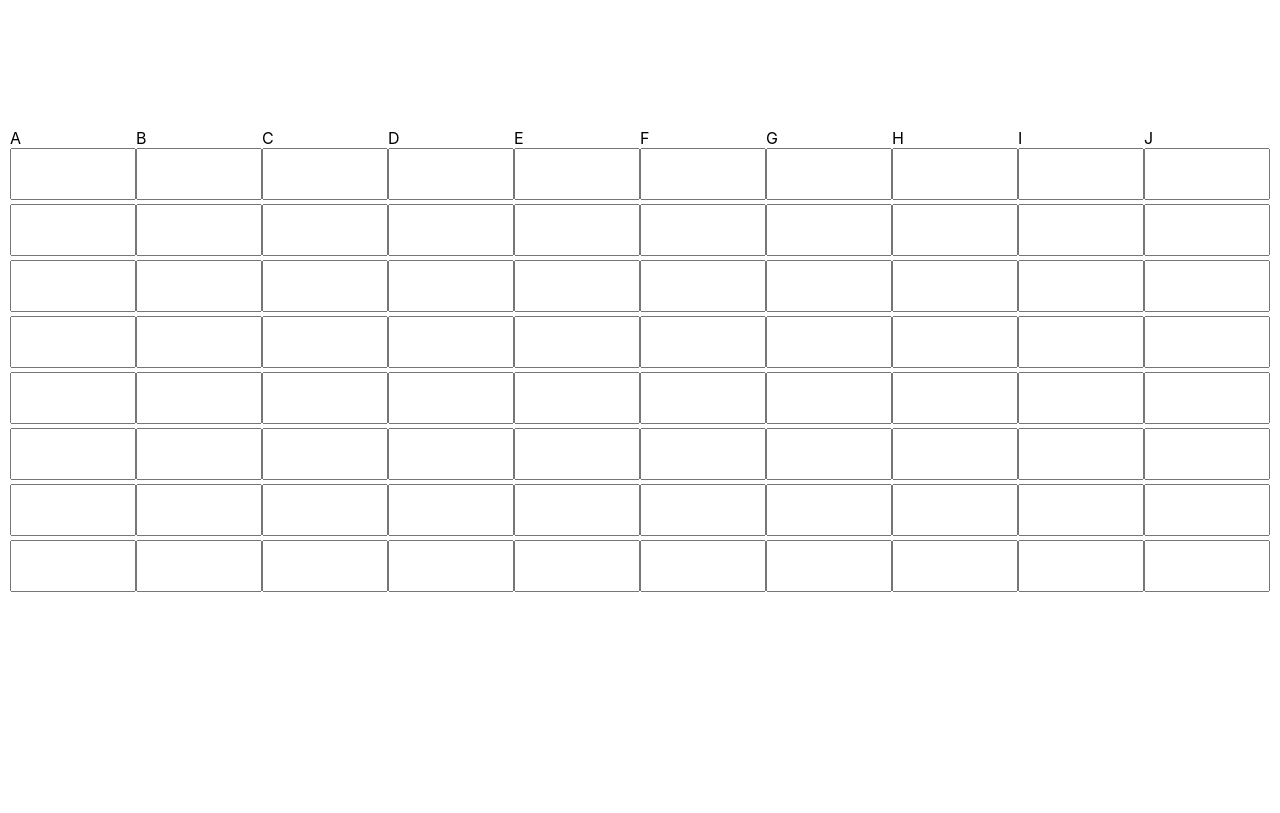
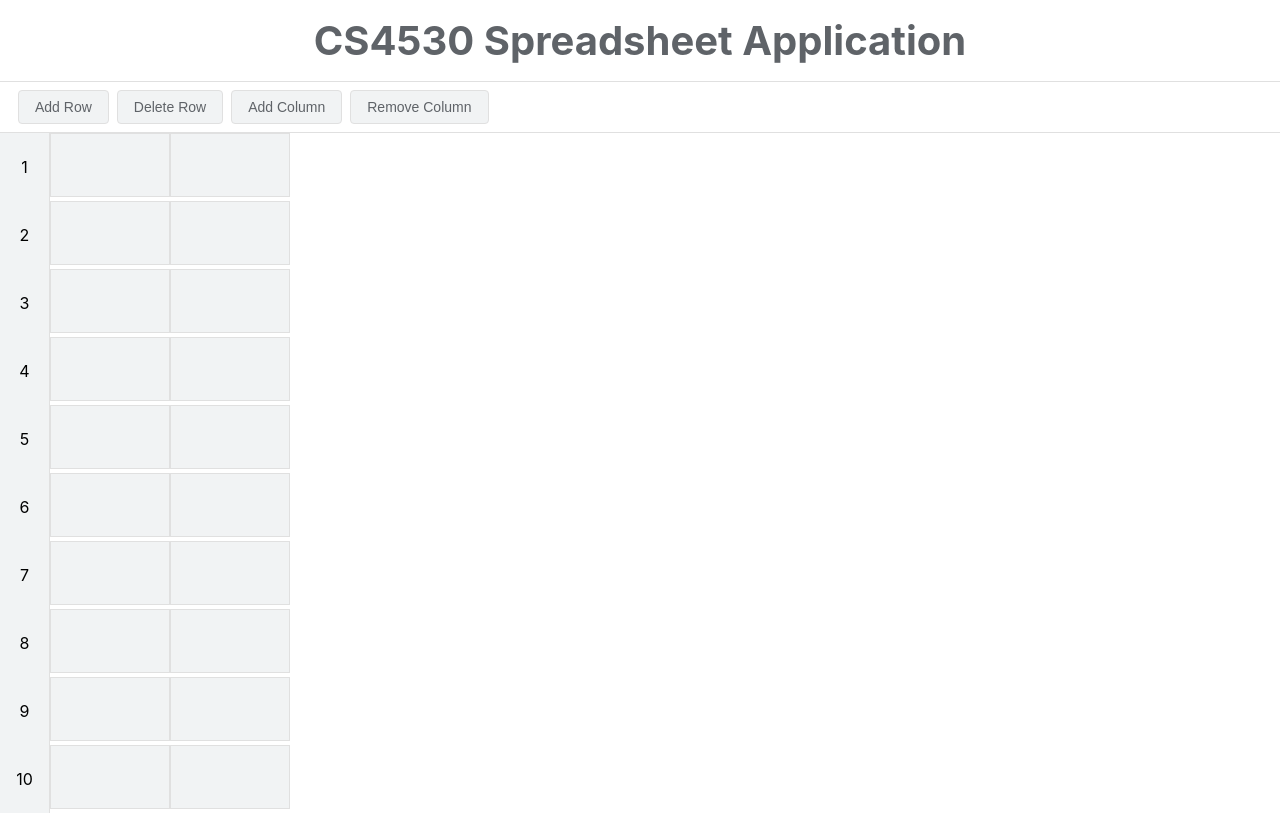
Before and after one commit to jakejmedeiros/cs4530_project, a React (Create React App) app: page / in a window 1280 px wide. Built offline with nearby package versions, Linux system fonts and the light colour scheme.

Commit message:
done with add column/row, some of clear column/row done

```diff
--- a/src/classes/grid.ts
+++ b/src/classes/grid.ts
@@ -22,16 +22,57 @@ export class Grid {
     }
 
     // Adds a row to the grid
-    public addRow(row: Array<ICells>) {
-        this.cells.push(row);
+    public addRow() {
+        const newRow: ICells[] = [];
+        const columns = this.cells[0].length;
+        for (let y = 0; y < columns; y++) {
+            newRow.push(new Cells("", this.cells.length, y));
+        }
+        this.cells.push(newRow);
     }
 
-    // Adds a column to the grid
-    public addColumn(column: Array<ICells>) {
-        this.cells.forEach((array, index) => {
-            array.push(column[index]);
+    public removeRow(index: number): void {
+        if (index >= 0 && index < this.cells.length) {
+            this.cells.splice(index,1);
+        } else {
+            throw new Error("Row index out of bounds.")
+        }
+    }
+
+    public addColumn() {
+        const newColumnIndex = this.cells[0].length;
+        this.cells.forEach((row, rowIndex) => {
+          const newCell: ICells = new Cells("", newColumnIndex, rowIndex);
+          row.push(newCell);
         });
     }
+
+    public removeColumn() {
+        this.cells.forEach((row, rowIndex) => {
+            row.pop();
+        });
+    }
+
+    public clearRow(targetIndex: number) {
+        this.cells.forEach((row, rowIndex) => {
+            row.forEach((column, columnIndex) => {
+                if (rowIndex == targetIndex) {
+                    this.cells[rowIndex][columnIndex] = new Cells("", columnIndex, rowIndex)
+                }
+            });
+        });
+    }
+
+    public clearColumn(targetIndex: number) {
+        this.cells.forEach((row, rowIndex) => {
+            row.forEach((column, columnIndex) => {
+                if (columnIndex == targetIndex) {
+                    this.cells[rowIndex][columnIndex] = new Cells("", columnIndex, rowIndex)
+                }
+            });
+        });
+    }
+
 
     // Returns the list of list of cells in this Grid
     public getCells(): Array<Array<ICells>> {
--- a/src/classes/reactComponents/cellBox.tsx
+++ b/src/classes/reactComponents/cellBox.tsx
@@ -48,9 +48,15 @@ export const CellBox: React.FC<cellProps> = (props: cellProps) => {
     const isCommand: boolean = Parser.referenceParse(cell, cellEditValue);
     if (!isCommand) {
       typeCheck();
+    } else {
+      handleFormula();
     }
     setCellEditValue((cell.getValue() ?? "").toString());
   };
+
+  const handleFormula = (): void => {
+
+  }
 
   return (
     <div>
--- a/src/spreadsheet.css
+++ b/src/spreadsheet.css
@@ -1,10 +1,77 @@
+
+* {
+  box-sizing: border-box;
+  margin: 0;
+  padding: 0;
+}
+
+.app-header {
+  background-color: #fff;
+  color: #5f6368;
+  text-align: center;
+  padding: 16px;
+  font-size: 20px;
+  border-bottom: 1px solid #e0e0e0;
+}
+
 .spreadsheet {
+  font-family: 'Roboto', sans-serif;
+  border-collapse: collapse;
+}
+
+.row {
   display: flex;
+}
+
+.cell {
+  border: 1px solid #e0e0e0;
+  padding: 8px;
+  min-width: 120px;
+  text-align: left;
+}
+
+.row:nth-child(1) {
+  background-color: #f1f3f4;
+  font-weight: bold;
+}
+
+.cell:nth-child(1), .row-header {
+  background-color: #f1f3f4;
+  text-align: center;
+}
+
+.row-header {
+  flex: 0 0 50px;
+  display: flex;
+  align-items: center;
   justify-content: center;
-  align-items: center;
-  /* margin-inline: 50%; */
-  margin-top: 10%;
-  /* padding-left: 20%;
-  padding-right: 40%; */
-  padding-inline: 30%;
+  border-right: 1px solid #e0e0e0;
 }
+
+.top-bar {
+  display: flex;
+  justify-content: space-between;
+  padding: 8px 10px;
+  background-color: #fff;
+  border-bottom: 1px solid #e0e0e0;
+}
+
+.button-group {
+  display: flex;
+}
+
+.add-row-button, .remove-row-button, .add-column-button, .remove-column-button {
+  background-color: #f1f3f4;
+  color: #5f6368;
+  padding: 8px 16px;
+  margin-left: 8px;
+  border: 1px solid #e0e0e0;
+  border-radius: 4px;
+  cursor: pointer;
+  font-size: 14px;
+  font-weight: 500;
+}
+
+.add-row-button:hover, .remove-row-button:hover, .add-column-button:hover, .remove-column-button:hover {
+  background-color: #e8eaed;
+}
--- a/src/spreadsheet.tsx
+++ b/src/spreadsheet.tsx
@@ -1,31 +1,70 @@
-import React from 'react';
+import React, { useState, useEffect } from 'react';
 import './spreadsheet.css';
-import { ICells } from './interfaces/cells.interface';
 import { CellBox } from './classes/reactComponents/cellBox';
 import { Grid } from './classes/grid';
-import { ColumnNameTranslate } from './classes/utils/columnNameTranslate';
+import { ICells } from './interfaces/cells.interface';
 
-// Initial setup of the UI for the spreadsheet
 export default function Spreadsheet() {
+  const grid = Grid.getInstance();
+  const [gridCells, setGridCells] = useState<ICells[][]>([]);
 
-  const numOfRows = 8;
-  const numOfColumns = 10;
-  const grid: Grid = Grid.getInstance();
-  grid.initialize(numOfRows,numOfColumns);
-  const gridCells: Array<Array<ICells>> = grid.getCells();
+  useEffect(() => {
+    grid.initialize(2, 10);
+    setGridCells(grid.getCells());
+  }, []);
+
+  const handleAddRow = () => {
+    grid.addRow();
+    setGridCells([...grid.getCells()]);
+  };
+
+  const handleRemoveRow = (rowIndex: number) => {
+    grid.removeRow(rowIndex);
+    setGridCells([...grid.getCells()]);
+  };
+
+  const handleAddColumn = () => {
+    grid.addColumn();
+    setGridCells([...grid.getCells()]);
+  };
+
+  const handleRemoveColumn = () => {
+    grid.removeColumn();
+    setGridCells([...grid.getCells()]);
+  };
+
+
 
   return (
-    <div className='spreadsheet'>
+    <div>
+      <header className='app-header'>
+        <h1>CS4530 Spreadsheet Application</h1>
+    </header>
+      <div className='top-bar'>
+        <div className='button-group'>
+          <button onClick={handleAddRow} className="add-row-button">Add Row</button>
+          <button onClick={() => handleRemoveRow(gridCells.length - 1)} className="remove-row-button">
+          Delete Row
+          </button>
+          <button onClick={handleAddColumn} className="add-column-button">Add Column</button>
+          <button onClick={() => handleRemoveColumn()} className="remove-column-button">
+          Remove Column
+          </button>
+        </div>
+      </div>
+      <div className='spreadsheet'></div>
       {gridCells.map((row, rowIdx) => (
-        <div key={rowIdx}>
-          {ColumnNameTranslate.columnToLetter(rowIdx + 1)}
+        <div key={rowIdx} className='row'>
+          <div className='row-header'>
+            {rowIdx + 1}
+          </div>
           {row.map((cell, cellIdx) => (
-            <div key={cellIdx}>
-              <CellBox cell={cell}></CellBox>
+            <div key={`${rowIdx}-${cellIdx}`} className='cell-container'>
+              <CellBox cell={cell} />
             </div>
           ))}
         </div>
       ))}
     </div>
-  )
+  );
 }
```
